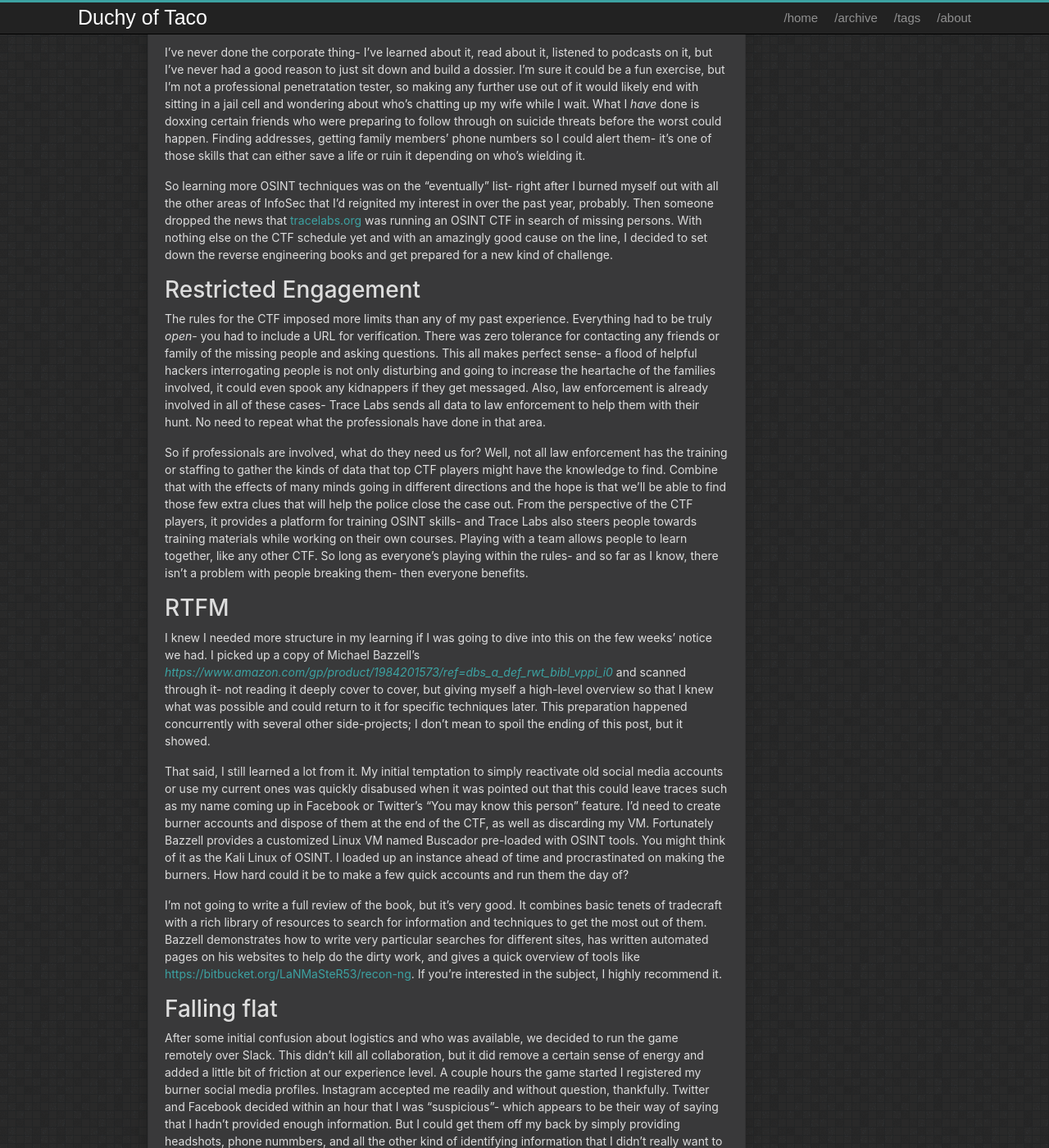
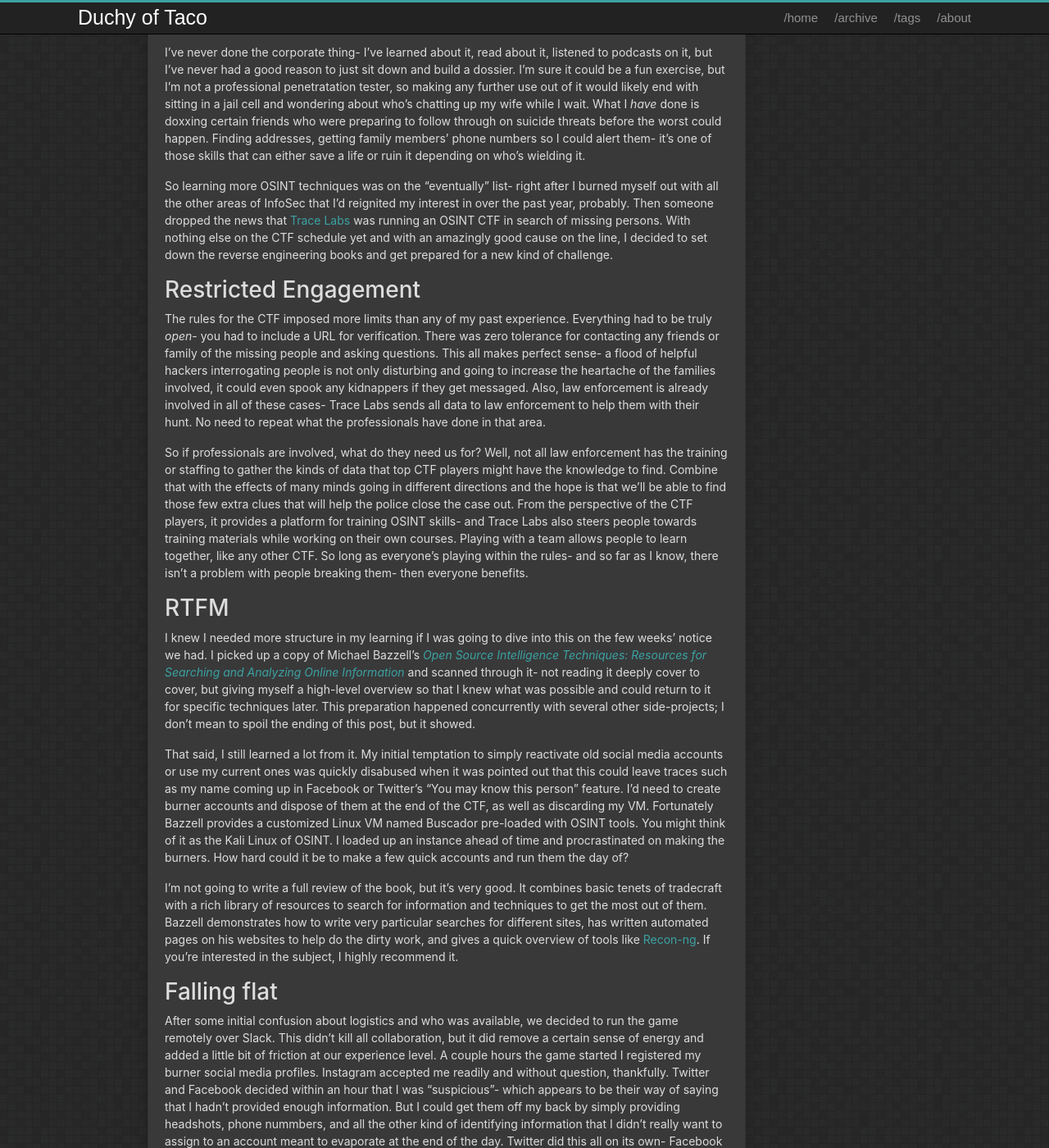
Before and after one commit to tacoman/tacoman.github.io, a Jekyll site: the page built from _posts/2019-02-02-trace-labs-global.markdown, in a window 1280 px wide and 1400 px high, scrolled down 296 px. Shown: the whole window at 82% size. Built offline with Jekyll 4.4.1, drawn with Linux system fonts in a browser that asks for light colours; some of the changed text lies outside the part shown.

Commit message:
Apparently I wrote some links backwards

````diff
--- a/_posts/2019-01-13-bash-command-injection.markdown
+++ b/_posts/2019-01-13-bash-command-injection.markdown
@@ -78,7 +78,7 @@ we can inject `; ./runtoanswer` to get a prompt that asks for the first name. Gi
 
 # Conclusion
 
-If you absolutely *must* run shell commands based on user input for some reason, [http://mywiki.wooledge.org/BashFAQ/050](this guide)
+If you absolutely *must* run shell commands based on user input for some reason, [this guide](http://mywiki.wooledge.org/BashFAQ/050)
 includes some better ways to build your commands so that they can't be broken so easily in bash. Solving the Powershell side of the challenge
 (both on attack and defense) is left as an exercise for the reader. This was a fun exercise; I'm hoping there aren't too many systems in the wild
 that are building shell commands off of arbitrary user input, but just typing that out is enough to make one realize it must be happening all over
--- a/_posts/2019-02-02-trace-labs-global.markdown
+++ b/_posts/2019-02-02-trace-labs-global.markdown
@@ -20,7 +20,7 @@ getting family members' phone numbers so I could alert them- it's one of those s
 who's wielding it.
 
 So learning more OSINT techniques was on the "eventually" list- right after I burned myself out with all the other areas of InfoSec that
-I'd reignited my interest in over the past year, probably. Then someone dropped the news that [tracelabs.org](Trace Labs) was running
+I'd reignited my interest in over the past year, probably. Then someone dropped the news that [Trace Labs](tracelabs.org) was running
 an OSINT CTF in search of missing persons. With nothing else on the CTF schedule yet and with an amazingly good cause on the line,
 I decided to set down the reverse engineering books and get prepared for a new kind of challenge.
 
@@ -42,7 +42,7 @@ there isn't a problem with people breaking them- then everyone benefits.
 # RTFM
 
 I knew I needed more structure in my learning if I was going to dive into this on the few weeks' notice we had. I picked up a copy of
-Michael Bazzell's _[https://www.amazon.com/gp/product/1984201573/ref=dbs_a_def_rwt_bibl_vppi_i0](Open Source Intelligence Techniques: Resources for Searching and Analyzing Online Information)_ and scanned through it- not reading it deeply cover to cover, but giving myself a high-level overview so that
+Michael Bazzell's _[Open Source Intelligence Techniques: Resources for Searching and Analyzing Online Information](https://www.amazon.com/gp/product/1984201573/ref=dbs_a_def_rwt_bibl_vppi_i0)_ and scanned through it- not reading it deeply cover to cover, but giving myself a high-level overview so that
 I knew what was possible and could return to it for specific techniques later. This preparation happened concurrently with several other side-projects;
 I don't mean to spoil the ending of this post, but it showed.
 
@@ -100,7 +100,7 @@ be more cooperative.
 <jtrevner> You’ll have no problem find stuff on me
 ```
 
-My partner for this CTF was [https://www.jtrevner.com/](J.T. Revner), who joined #misec shortly after I did. He's one of the most OPSEC
+My partner for this CTF was [J.T. Revner](https://www.jtrevner.com/), who joined #misec shortly after I did. He's one of the most OPSEC
 focused members of the group that actually shows up to meetings in person. For him to directly suggest this was a surprising indicator
 of the level of trust he'd already chosen to place in me to not do anything malicious. J.T. was also investing in Bazzell's other book,
 which was all about scrubbing signs of yourself and reducing your exposure to OPSEC efforts. So as frustration mounted with our inability
````
Also changed, not shown: other parts of _posts/2019-02-02-trace-labs-global.markdown (+1 -1 lines).
